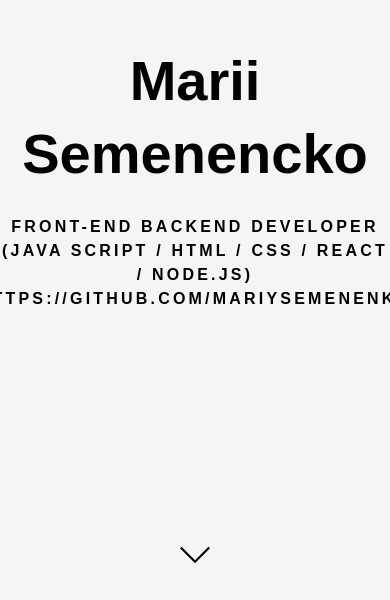
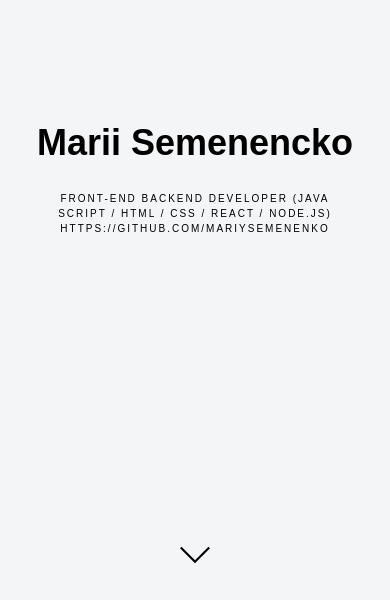
Before and after one commit to MariySemenenko/Summary, a React (Create React App) app: page / in a window 390 px wide. Shown: the part 244-844 px from the top of the page. Built offline with nearby package versions, Linux system fonts and the light colour scheme.

Commit message:
add styles for @media  mobile

```diff
--- a/src/components/App.jsx
+++ b/src/components/App.jsx
@@ -15,12 +15,16 @@ import telegram from '../img/footer/telegram.svg';
 export const App = () => {
   return (
     <>
-      <header className="header">
+      <header className="header container">
         <h1 className="headerTitle">Marii Semenencko</h1>
-        <p className="headerSubtitle">
-          Front-end backend Developer (Java Script / HTML / CSS / React / Node.js)
+        <p className="headerSubtitle headerDeveloper">
+          Front-end backend Developer (Java Script / HTML / CSS / React /
+          Node.js)
         </p>
-        <p className="headerSubtitle">https://github.com/MariySemenenko</p>
+        <a className="headerSubtitle" href="https://github.com/MariySemenenko">
+          https://github.com/MariySemenenko
+        </a>
+
         <a href="#ressume">
           <img className="chevronDown" src={chevronDown} alt="Arrow up" />
         </a>
--- a/src/index.css
+++ b/src/index.css
@@ -53,6 +53,89 @@ body {
   color: #000000;
 }
 
+@media screen and (max-width: 833px) {
+  .container {
+    width: 300px;
+    padding-left: 15px;
+    padding-right: 15px;
+    margin: 0 auto;
+  }
+
+  .header {
+    position: relative;
+
+    display: flex;
+    flex-direction: column;
+    justify-content: center;
+    align-items: center;
+
+    width: 100%;
+    height: 100vh;
+
+    background-color: #f4f5f6;
+
+    background-image: linear-gradient(
+        /* rgba(30, 71, 118, 0.75),
+        rgba(30, 71, 118, 0.75),
+        rgba(21, 84, 157, 0.75) */
+      ),
+      url('./img/header/laptop.jpg');
+
+    background-size: cover;
+    background-position: center;
+  }
+
+  .headerTitle {
+    margin-bottom: 25px;
+    font-weight: 700;
+    font-size: 36px;
+    line-height: 1.3;
+    text-align: center;
+    color: #000000;
+  }
+
+  .headerSubtitle {
+    margin: 0 auto;
+    max-width: 300px;
+
+    font-weight: 200;
+    font-size: 10px;
+    line-height: 1.5;
+    text-align: center;
+    letter-spacing: 0.2em;
+    text-transform: uppercase;
+    color: #000000;
+  }
+  /* .headerDeveloper {
+    font-weight: 700;
+    font-size: 16px;
+    line-height: 1.5;
+    text-align: center;
+    letter-spacing: 0.2em;
+    text-transform: uppercase;
+    color: #000000;
+  } */
+
+  .chevronDown {
+    width: 30px;
+    height: 30px;
+    position: absolute;
+    bottom: 30px;
+    left: 50%;
+    transform: translate(-50%, 0);
+  }
+}
+
+
+@media screen and (min-width: 834px) {
+
+  .container {
+    max-width: 1140px;
+    padding-left: 15px;
+    padding-right: 15px;
+    margin: 0 auto;
+  }
+
   .header {
     position: relative;
 
@@ -105,16 +188,14 @@ body {
     transform: translate(-50%, 0);
   }
 
+}
+
+
 .portfolio {
   padding-top: 80px;
   padding-bottom: 115px;
 }
-.container {
-  max-width: 1140px;
-  padding-left: 15px;
-  padding-right: 15px;
-  margin: 0 auto;
-}
+
 .portfolioRessume {
   font-weight: 700;
   font-size: 46px;
@@ -230,3 +311,5 @@ body {
   background-color: rgba(0, 0, 0, 0.5);
   color: #f4f5f6;
 }
+
+/* @media screen and (min-width: 834px) {} */
```
Lines whose indentation alone changed are shown as unchanged.
